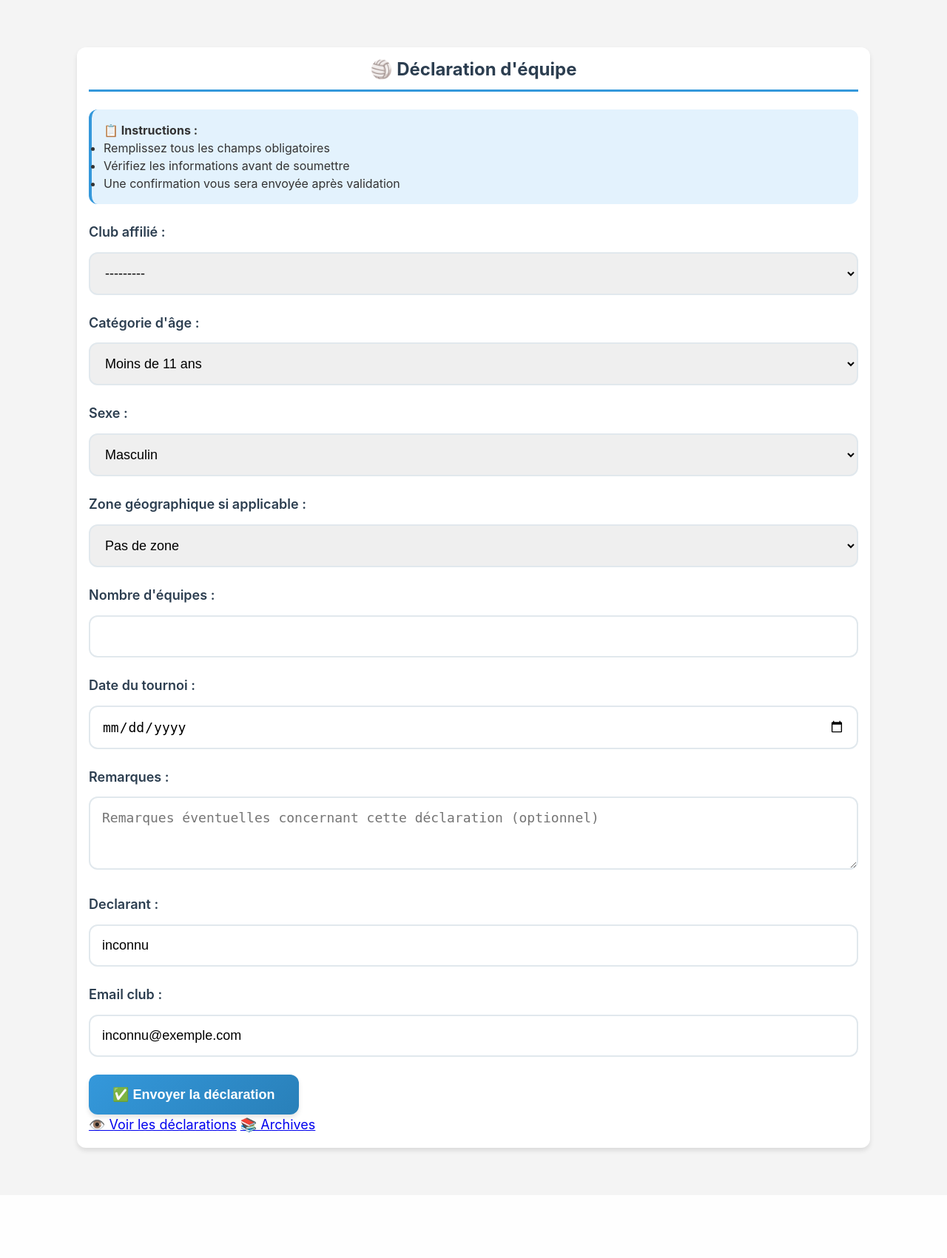
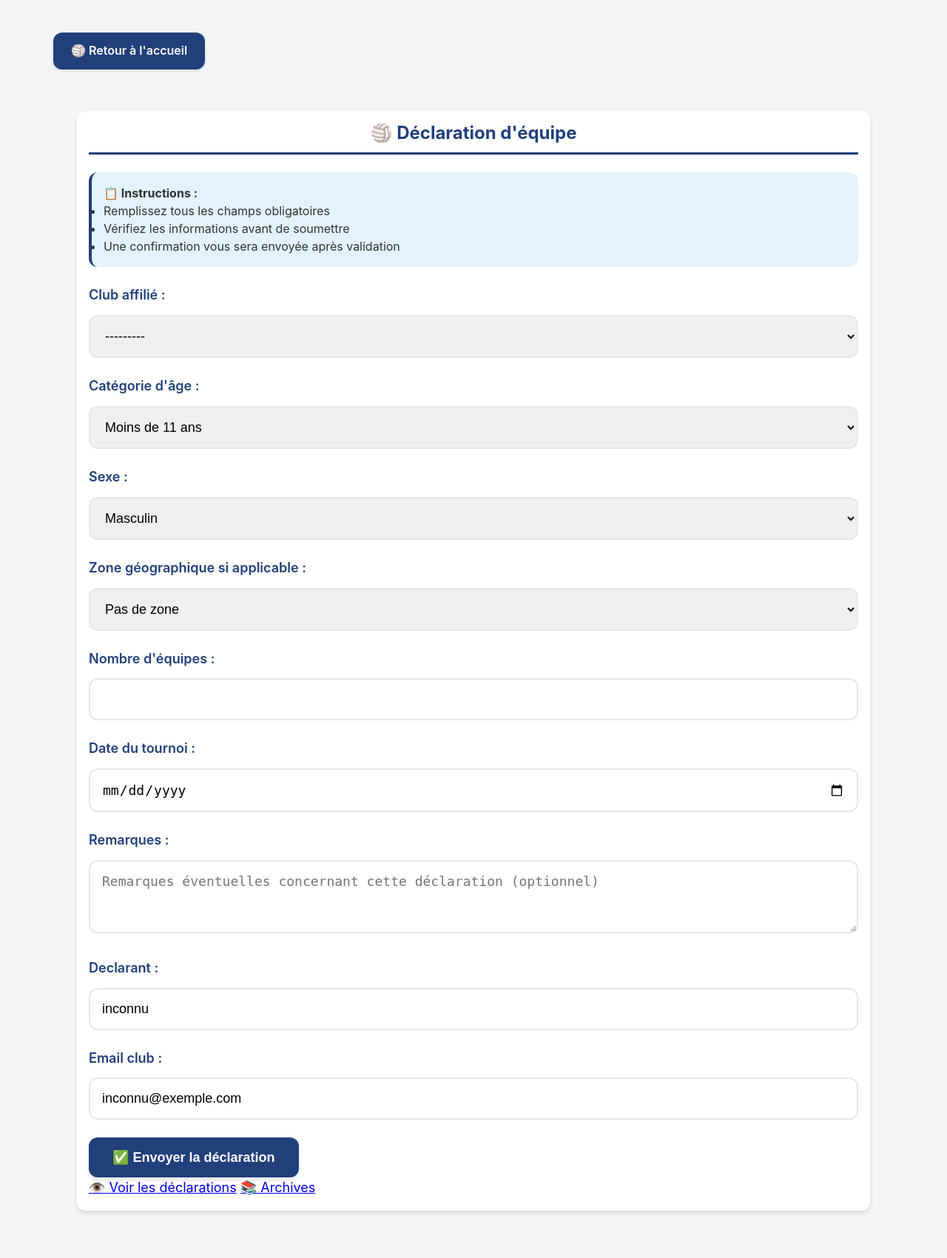
Before and after one commit to gkololo/volley, a Django app: page /declaration/ in a window 1280 px wide. Shown: the whole page at 74% size. Before the commit the page ends 1560 px from the top, so only its background shows below. Run offline with Django 5.2, Linux system fonts and the light colour scheme; data that the repository does not hold is empty.

Commit message:
modification base  ajout, page accueil en lien

```diff
--- a/static/css/style.css
+++ b/static/css/style.css
@@ -43,8 +43,8 @@ img {
 
 /* Variables CSS pour consistance */
 :root {
-  --primary-color: #2c3e50;
-  --accent-color: #3498db;
+  --primary-color: #213f7b;
+  --accent-color: #f6121b;
   --background-color: #f4f4f4;
   --text-color: #333;
   --border-radius: 12px; /* Augmenté pour un look plus moderne */
@@ -86,7 +86,7 @@ img {
 .hero-section {
   text-align: center;
   padding: var(--spacing-lg); /* 24px */
-  background: linear-gradient(135deg, var(--primary-color), var(--accent-color));
+  background: var(--primary-color);
   color: white;
 }
 
@@ -263,7 +263,7 @@ img {
   text-align: center;
   margin-bottom: var(--spacing-lg);
   font-size: var(--font-xl);
-  border-bottom: 3px solid var(--accent-color);
+  border-bottom: 3px solid var(--primary-color);
   padding-bottom: var(--spacing-sm);
   line-height: 1.2;
 }
@@ -273,7 +273,7 @@ img {
   padding: var(--spacing-md);
   border-radius: var(--border-radius);
   margin-bottom: var(--spacing-lg);
-  border-left: 4px solid var(--accent-color);
+  border-left: 4px solid var(--primary-color);
   font-size: var(--font-sm);
   line-height: 1.5;
 }
@@ -313,7 +313,7 @@ textarea:focus {
 }
 
 button {
-  background: linear-gradient(135deg, var(--accent-color), #2980b9);
+  background:  var(--primary-color);
   color: white;
   border: none;
   padding: var(--spacing-md) var(--spacing-xl); /* 16px 32px */
@@ -328,7 +328,7 @@ button {
 }
 
 button:hover {
-  background: linear-gradient(135deg, #2980b9, var(--accent-color));
+  background:  var(--accent-color);
   transform: translateY(-2px);
   box-shadow: 0 6px 12px rgba(0,0,0,0.15);
 }
@@ -474,3 +474,69 @@ button:active {
     font-size: var(--font-xs);
   }
 }
+
+/* 🏠 LIEN RETOUR ACCUEIL - */
+
+.home-link-container {
+  text-align: center;
+  margin-bottom: var(--spacing-md);
+  padding-top: var(--spacing-sm);
+}
+
+.home-link {
+  display: inline-block;
+  background: var(--primary-color);
+  color: white;
+  text-decoration: none;
+  padding: var(--spacing-sm) var(--spacing-lg);
+  border-radius: var(--border-radius);
+  font-weight: 600;
+  font-size: var(--font-sm);
+  transition: all 0.3s ease;
+  box-shadow: 0 2px 4px rgba(0,0,0,0.1);
+  min-height: 44px; /* Zone tactile mobile */
+  display: flex;
+  align-items: center;
+  justify-content: center;
+  gap: var(--spacing-xs);
+}
+
+.home-link:hover {
+  background: var(--accent-color);
+  transform: translateY(-2px);
+  box-shadow: 0 4px 8px rgba(0,0,0,0.15);
+  color: white;
+  text-decoration: none;
+}
+
+.home-link:active {
+  transform: translateY(0);
+}
+
+/* Masquer sur la page d'accueil */
+body.page-accueil .home-link-container {
+  display: none;
+}
+
+/* Version mobile optimisée */
+@media screen and (max-width: 479px) {
+  .home-link {
+    padding: var(--spacing-xs) var(--spacing-md);
+    font-size: var(--font-xs);
+    width: auto;
+    max-width: 200px;
+  }
+}
+
+/* Version tablette et desktop */
+@media screen and (min-width: 768px) {
+  .home-link-container {
+    text-align: left;
+    margin-bottom: var(--spacing-lg);
+  }
+
+  .home-link {
+    width: auto;
+    display: inline-flex;
+  }
+}
--- a/templates/base.html
+++ b/templates/base.html
@@ -9,7 +9,7 @@
 
     <!-- 🎯 Meta tags pour mobile -->
     <meta name="description" content="Championnat de La Réunion de Volleyball Jeunes - Gestion des déclarations d'équipes">
-    <meta name="theme-color" content="#3498db">
+    <meta name="theme-color" content="#3398db">
 
     <!-- 📱 iOS Safari -->
     <meta name="apple-mobile-web-app-capable" content="yes">
@@ -66,6 +66,15 @@
 
     <!-- 📱 Container principal -->
     <div class="container">
+        <!-- 🏠 Lien retour accueil (sauf sur la page d'accueil) -->
+        {% if request.resolver_match.url_name != 'accueil' %}
+            <div class="home-link-container">
+                <a href="{% url 'accueil' %}" class="home-link">
+                    🏐 Retour à l'accueil
+                </a>
+            </div>
+        {% endif %}
+
         <!-- 🚨 Messages Django -->
         {% if messages %}
             <div class="messages-container">
@@ -122,10 +131,8 @@
         window.addEventListener('orientationchange', handleOrientationChange);
         window.addEventListener('resize', handleOrientationChange);
 
-        // 🎯 Analytics simple (optionnel)
-        {% if not debug %}
-        // Google Analytics ou autres tracking ici si nécessaire
-        {% endif %}
+        // 🎯 Analytics (si nécessaire plus tard)
+        // Google Analytics ou autres outils de tracking ici
     </script>
 
     <!-- 📊 JavaScript additionnel par page -->
--- a/templates/saisie_equipes/accueil.html
+++ b/templates/saisie_equipes/accueil.html
@@ -2,6 +2,11 @@
 {% load static %}
 
 {% block title %}Accueil - Championnat Volleyball Jeunes{% endblock %}
+{% block extra_css %}
+<style>
+.home-link-container { display: none; }
+</style>
+{% endblock %}
 
 {% block content %}
 <div class="container">
```
